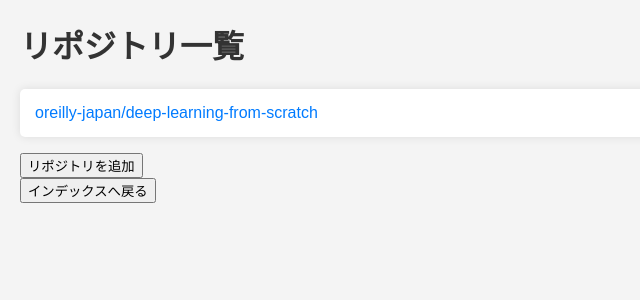
After one commit to yukibusi/technical_assistant, a Django app: page /issues_list/ in a window 1280 px wide. The commit adds this page. Shown: the top 300 px of the page, without its empty margins (0-640 px from the left). Run offline with Django 5.2, Linux system fonts and the light colour scheme; data comes from the database, SQL or seed files in the repository; both versions use the stored data as it was after the commit.

Commit message:
add repository list page

```diff
--- a/technical_assistant_project/assistant_app/urls.py
+++ b/technical_assistant_project/assistant_app/urls.py
@@ -11,4 +11,5 @@
     path('signup/', views.signup, name='signup'),
     path('login/', auth_views.LoginView.as_view(template_name='login.html'), name='login'),
     path("logout/", auth_views.LogoutView.as_view(), name="logout"),
+    path("issues_list/", views.Issues_List.as_view(), name="issues_list"),
 ]
--- a/technical_assistant_project/assistant_app/views.py
+++ b/technical_assistant_project/assistant_app/views.py
@@ -4,6 +4,7 @@
 from .forms import GitIssueForm, SignUpForm
 from .models import GitIssue
 from django.contrib.auth import login, authenticate
+from django.views.generic import ListView
 
 # Create your views here.
 @login_required
@@ -81,7 +82,7 @@
             git_issue.user = request.user
             git_issue.save()
             output_text = '保存が完了しました'
-            return render(request, 'support.html', {'output_text': output_text})
+            return render(request, 'git_issues.html', {'output_text': output_text})
         else:
             return render(request, 'git_issues.html', {'form': form})
 
@@ -103,3 +104,7 @@
     else:
         form = SignUpForm()
     return render(request, 'signup.html', {'form': form})
+
+class Issues_List(ListView):
+    template_name = 'issues_list.html'
+    model = GitIssue
--- a/technical_assistant_project/templates/git_issues.html
+++ b/technical_assistant_project/templates/git_issues.html
@@ -75,6 +75,9 @@
             <form method="get" action="{% url 'index' %}">
                 <button type="submit" class="btn btn-secondary">インデックスへ戻る</button>
             </form>
+            <form method="get" action="{% url 'issues_list' %}">
+                <button type="submit" class="btn btn-secondary">登録済みのリポジトリを確認する</button>
+            </form>
         </div>
     </div>
 </body>
--- /dev/null
+++ b/technical_assistant_project/templates/issues_list.html
@@ -0,0 +1,54 @@
+<!DOCTYPE html>
+<html lang="ja">
+<head>
+    <meta charset="UTF-8">
+    <meta name="viewport" content="width=device-width, initial-scale=1.0">
+    <title>リポジトリ一覧</title>
+    <style>
+        body {
+            font-family: Arial, sans-serif;
+            margin: 20px;
+            background-color: #f4f4f4;
+        }
+        h1 {
+            color: #333;
+        }
+        ul {
+            list-style-type: none;
+            padding: 0;
+        }
+        li {
+            background-color: #fff;
+            margin: 10px 0;
+            padding: 15px;
+            border-radius: 5px;
+            box-shadow: 0 0 10px rgba(0, 0, 0, 0.1);
+        }
+        a {
+            text-decoration: none;
+            color: #007bff;
+        }
+        a:hover {
+            text-decoration: underline;
+        }
+    </style>
+</head>
+<body>
+    <h1>リポジトリ一覧</h1>
+    <ul>
+        {% for item in object_list %}
+            <li>
+                <a href="{{ item.repo_url }}" target="_blank">{{ item.repo }}</a>
+            </li>
+        {% endfor %}
+    </ul>
+    <div class="button-group">
+        <form method="get" action="{% url 'git_issues' %}">
+            <button type="submit" class="btn btn-secondary">リポジトリを追加</button>
+        </form>
+        <form method="get" action="{% url 'index' %}">
+            <button type="submit" class="btn btn-secondary">インデックスへ戻る</button>
+        </form>
+    </div>
+</body>
+</html>
```
Also changed, not shown: technical_assistant_project/db.sqlite3.
